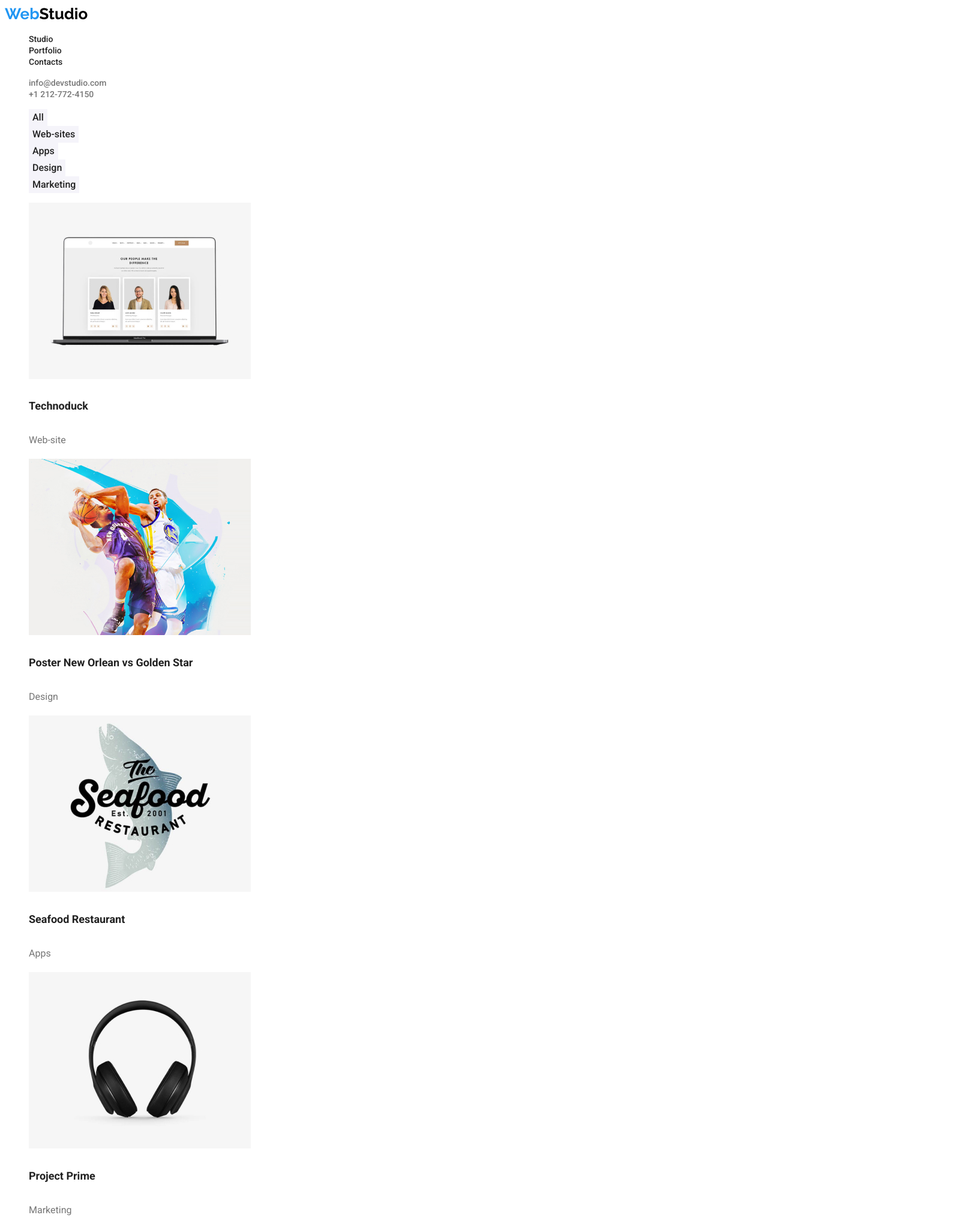
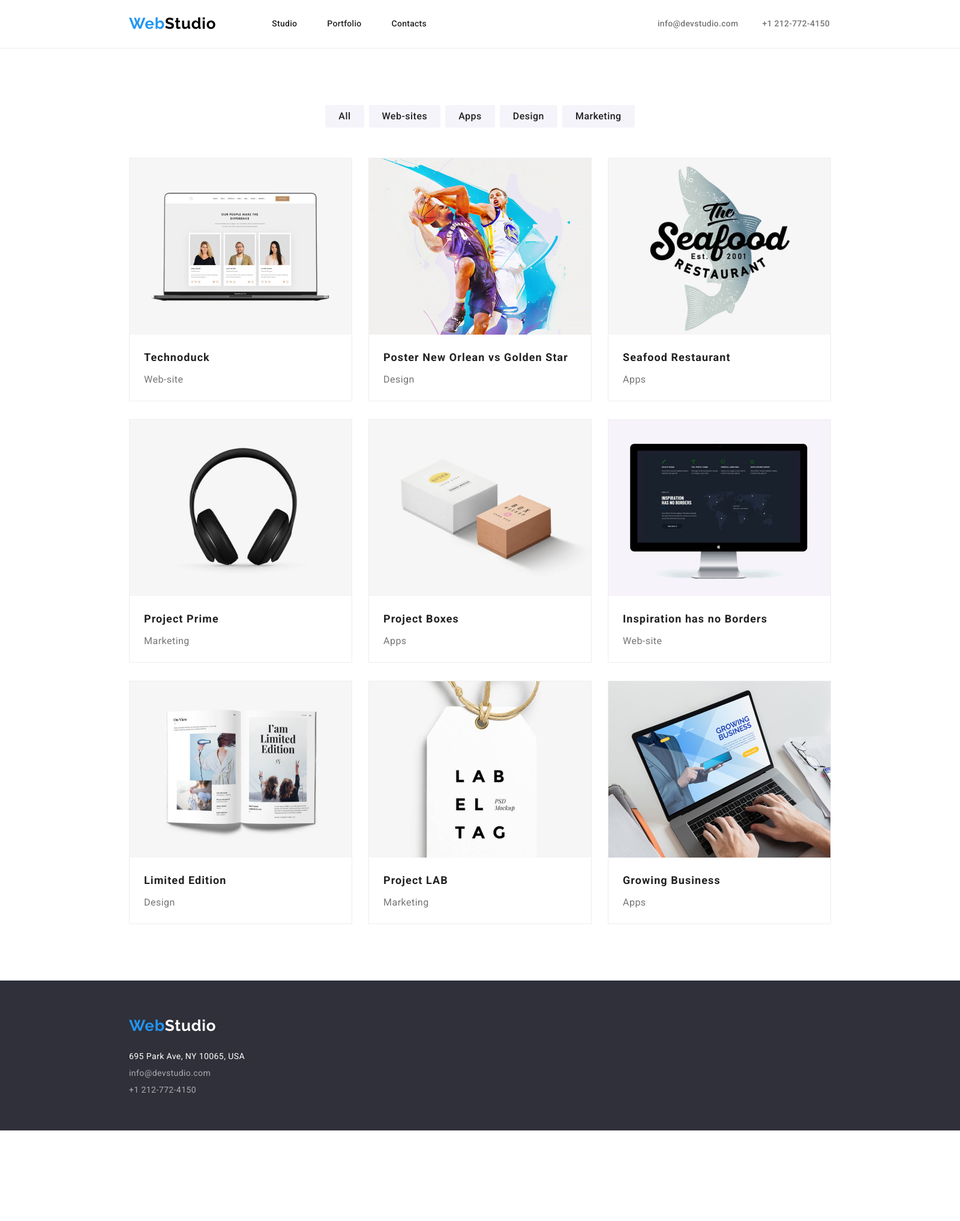
Before and after one commit to RaresDrg/goit-markup-hw-03, a plain HTML site: page portfolio.html in a window 1280 px wide. Shown: the top 2036 px of the page at 60% size, 1600 px wide, since content can reach past the window. After the commit the page ends 1885 px from the top, so only its background shows below. Drawn offline with Linux system fonts and the light colour scheme.

Commit message:
HTML-CSS-module-3-homework
Add: reset and modern normalize styles
Edit classes in index.html and portfolio.html
Edit: stylize those pages: flexbox

```diff
--- /dev/null
+++ b/css/reset.css
@@ -0,0 +1,69 @@
+/*
+  1. Use a more-intuitive box-sizing model.
+*/
+*,
+*::before,
+*::after {
+  box-sizing: border-box;
+}
+/*
+  2. Remove default margin
+*/
+* {
+  margin: 0;
+}
+/*
+  3. Allow percentage-based heights in the application
+*/
+html,
+body {
+  height: 100%;
+}
+/*
+  Typographic tweaks!
+  4. Add accessible line-height
+  5. Improve text rendering
+*/
+body {
+  line-height: 1.5;
+  -webkit-font-smoothing: antialiased;
+}
+/*
+  6. Improve media defaults
+*/
+img,
+picture,
+video,
+canvas,
+svg {
+  display: block;
+  max-width: 100%;
+}
+/*
+  7. Remove built-in form typography styles
+*/
+input,
+button,
+textarea,
+select {
+  font: inherit;
+}
+/*
+  8. Avoid text overflows
+*/
+p,
+h1,
+h2,
+h3,
+h4,
+h5,
+h6 {
+  overflow-wrap: break-word;
+}
+/*
+  9. Create a root stacking context
+*/
+#root,
+#__next {
+  isolation: isolate;
+}
--- a/css/styles.css
+++ b/css/styles.css
@@ -2,7 +2,14 @@
   --main-font-family: "Roboto", sans-serif;
   --main-color: #212121;
   --second-color: #757575;
-  --hover-focus-color: #2196f3;
+  --active-color: #2196f3;
+}
+
+* {
+  margin: 0;
+  padding: 0;
+  box-sizing: border-box;
+  line-height: 0;
 }
 
 body {
@@ -14,18 +21,64 @@ ul {
   list-style-type: none;
 }
 
+.section {
+  padding-top: 94px;
+  padding-bottom: 94px;
+}
+
+.container {
+  width: 1600px;
+  padding-left: 215px;
+  padding-right: 215px;
+}
+
+.active:focus,
+.active:hover {
+  color: var(--active-color);
+}
+
 /* HEADER */
-.company-logo-header {
+.global-header {
+  display: flex;
+  align-items: center;
+  padding-top: 24px;
+  padding-bottom: 25px;
+  border-bottom: 1px solid #ECECEC;
+}
+
+.global-header .company-logo-header {
   font-family: Raleway, sans-serif;
   font-weight: 700;
   font-size: 26px;
   line-height: 1.174;
   text-decoration: none;
   color: #000000;
+  letter-spacing: 0.78px;
 }
 
-.company-logo-header .logo-name-header {
+.global-header .company-logo-header span {
   color: #2196f3;
+}
+
+.global-header .website-navigation {
+  margin-left: 93px;
+  margin-right: 385px;
+}
+
+.global-header .website-navigation ul {
+  display: flex;
+}
+
+.global-header .website-navigation ul li:not(:last-child) {
+  margin-right: 50px;
+}
+
+.global-header .contacts-list-header{
+  display: flex;
+}
+
+.global-header .contacts-list-header li:first-child {
+  margin-right: 40px;
 }
 
 .navigation-link,
@@ -35,77 +88,168 @@ ul {
   line-height: 1.172;
   text-decoration: none;
   color: var(--main-color);
+  letter-spacing: 0.28px;
 }
 
 .contact-link-header {
   color: var(--second-color);
 }
 
-.navigation-link:focus,
-.navigation-link:hover,
-.contact-link-header:focus,
-.contact-link-header:hover,
-.location-link-footer:focus,
-.location-link-footer:hover,
-.contact-link-footer:focus,
-.contact-link-footer:hover {
-  color: var(--hover-focus-color);
+
+/* MAIN: */
+
+/* Hero-section */
+.hero-section {
+  background-color: #2F303A;
+  padding-top: 200px;
+  padding-left: 452px;
+  padding-right: 452px;
+  text-align: center;
 }
 
-/* MAIN: WebStudio */
-.company-motto {
-  background-color: #2f303a;
-}
-
-.company-motto .title {
+.hero-section .hero-header {
   text-transform: uppercase;
   color: #ffffff;
   font-weight: 900;
   font-size: 44px;
   line-height: 1.363;
+  letter-spacing: 2.64px;
   text-align: center;
+  width: 696px;
+  margin-bottom: 30px;
 }
 
-.request-service-button {
+.hero-section .cta-button {
   background-color: #2196f3;
   color: #ffffff;
   font-family: var(--main-font-family);
   font-weight: 700;
   font-size: 16px;
   line-height: 1.875;
+  letter-spacing: 0.96px;
+  width: 200px;
+  padding: 10px 19px;
+  margin-bottom: 200px;
+  border-radius: 4px;
+  border: none;
   cursor: pointer;
-  border: none;
 }
 
-.company-quality-title {
+
+/* Company-description-section (1)+(2) */
+
+/* (1) company-qualities-container (1) */
+.company-qualities-container {
+  margin-bottom: 94px;
+}
+
+.company-qualities-container ul {
+  display: flex;
+}
+
+.company-qualities-container ul li:not(:last-child) {
+  margin-right: 30px;
+}
+
+.company-quality-card {
+  width: 270px;
+}
+
+.company-quality-card .company-quality-card-title {
   text-transform: uppercase;
   font-size: 14px;
   line-height: 1.172;
+  letter-spacing: 0.42px;
+  margin-bottom: 10px;
 }
 
-.company-quality-description {
+.company-quality-card .company-quality-card-description {
   font-size: 14px;
   line-height: 1.714;
+  letter-spacing: 0.42px;
   color: var(--second-color);
 }
 
-.company-services-title,
-.company-employees-title {
+/* (2) company-servicies-container (2) */
+.company-servicies-container {
+  text-align: center;
+}
+
+.company-servicies-container .company-services-header {
   font-size: 36px;
   line-height: 1.172;
+  letter-spacing: 1.08px;
+  margin-bottom: 50px;
 }
 
-.employee-name {
+.company-servicies-container ul {
+  display: flex;
+  justify-content: space-between;
+}
+
+
+/* Company-team-section */
+.comapny-team-section {
+  background-color: #F5F4FA;
+  width: 1600px;
+  text-align: center;
+}
+
+.comapny-team-container .company-team-header {
+  font-size: 36px;
+  line-height: 1.172;
+  letter-spacing: 1.08px;
+  margin-bottom: 50px;
+}
+
+.comapny-team-container ul {
+  display: flex;
+  justify-content: space-between;
+}
+
+.company-employee-card {
+  background-color: #FFFFFF;
+  padding-bottom: 30px;
+  border-bottom-right-radius: 4px;
+  border-bottom-left-radius: 4px;
+}
+
+.company-employee-card .employee-name {
   font-weight: 500;
   line-height: 1.172;
+  letter-spacing: 0.48px;
+  margin-top: 30px;
+  margin-bottom: 10px;
 }
 
-.employee-position {
+.company-employee-card .employee-position {
   color: var(--second-color);
   line-height: 1.172;
+  letter-spacing: 0.48px;
 }
 
-/* MAIN: Portfolio */
+
+/* MAIN - PORTFOLIO: Portfolio-section (1)+(2)  */
+
+/* (1) portfolio-filters (2) */
+.portfolio-section {
+  display: flex;
+  flex-direction: column;
+  align-items: center;
+}
+
+.portfolio-filters ul {
+  display: flex;
+}
+
+.portfolio-filters ul li:not(:last-child) {
+  margin-right: 8px;
+}
+
+.portfolio-filters {
+  margin-bottom: 50px;
+}
+
 .filter-button {
   background-color: #f5f4fa;
   color: var(--main-color);
@@ -113,8 +257,11 @@ ul {
   font-weight: 500;
   font-size: 16px;
   line-height: 1.625;
+  letter-spacing: 0.48px;
   border: none;
   cursor: pointer;
+  border-radius: 4px;
+  padding: 6px 22px;
 }
 
 .filter-button:hover,
@@ -123,40 +270,78 @@ ul {
   background-color: #2196f3;
 }
 
-.project-title {
+/* (2) portfolio-projects (2) */
+.portfolio-projects ul {
+  display: flex;
+  flex-wrap: wrap;
+  justify-content: space-between;
+}
+
+.portfolio-projects ul li:nth-child(-n + 6) {
+  margin-bottom: 30px;
+}
+
+.portfolio-project-card {
+  padding-bottom: 20px;
+  border: 1px solid #EEEEEE;
+}
+
+.portfolio-project-card .portfolio-project-title {
   font-size: 18px;
   line-height: 2;
+  letter-spacing: 1.08px;
+  margin-top: 20px;
+  margin-bottom: 4px;
+  text-align: left;
+  margin-left: 24px;
 }
 
-.project-description {
+.portfolio-project-card .portfolio-project-description {
   line-height: 1.875;
+  letter-spacing: 0.48px;
   color: var(--second-color);
+  text-align: left;
+  margin-left: 24px;
 }
 
+
 /* FOOTER */
-footer {
+.global-footer {
   background-color: #2f303a;
+  padding-top: 60px;
+  padding-bottom: 60px;
+  padding-right: 1154px;
 }
 
-.company-logo-footer {
+.global-footer .company-logo-footer {
   font-family: Raleway, sans-serif;
   font-weight: 700;
   font-size: 26px;
   line-height: 1.174;
   text-decoration: none;
   color: #ffffff;
+  letter-spacing: 0.78px;
 }
 
-.company-logo-footer .logo-name-footer {
+.global-footer .company-logo-footer span {
   color: #2196f3;
 }
 
-.location-link-footer,
-.contact-link-footer {
+.global-footer .company-address {
+  margin-top: 28px;
+}
+
+.global-footer .company-address ul li:not(:last-child) {
+  margin-bottom: 12px;
+}
+
+.company-address ul li .location-link-footer,
+.company-address ul li .contact-link-footer {
   font-weight: 400;
   font-size: 14px;
   text-decoration: none;
   font-style: normal;
+  letter-spacing: 0.42px;
 }
 
 .location-link-footer {
--- a/portfolio.html
+++ b/portfolio.html
@@ -4,52 +4,64 @@
     <meta charset="UTF-8">
     <meta http-equiv="X-UA-Compatible" content="IE=edge">
     <meta name="viewport" content="width=device-width, initial-scale=1.0">
+    <title>Portfolio</title>
+
     <link rel="preconnect" href="https://fonts.googleapis.com">
     <link rel="preconnect" href="https://fonts.gstatic.com" crossorigin>
     <link
       href="https://fonts.googleapis.com/css2?family=Raleway:wght@700&family=Roboto:wght@400;500;700;900&display=swap"
       rel="stylesheet"
     >
+
+    <link rel="stylesheet" href="css/modern-normalize.css">
+    <link rel="stylesheet" href="css/reset.css">
     <link rel="stylesheet" href="css/styles.css">
-    <title>Portfolio</title>
   </head>
 
   <body>
+    <!-- HEADER -->
     <header>
+      <div class="container global-header">
         <a class="company-logo-header" href="index.html">
-        <span class="logo-name-header">Web</span>Studio
+          <span>Web</span>Studio
         </a>
+
         <nav class="website-navigation">
-        <ul class="website-navigation-list">
-          <li class="studio-link">
-            <a class="navigation-link" href="studio.html">Studio</a>
+          <ul>
+            <li>
+              <a class="active navigation-link" href="studio.html">Studio</a>
             </li>
-          <li class="portfolio-link">
-            <a class="navigation-link" href="portfolio.html">Portfolio</a>
+            <li>
+              <a class="active navigation-link" href="portfolio.html">Portfolio</a>
             </li>
-          <li class="contacts-link">
-            <a class="navigation-link" href="contacts.html">Contacts</a>
+            <li>
+              <a class="active navigation-link" href="contacts.html">Contacts</a>
             </li>
           </ul>
         </nav>
+
         <ul class="contacts-list-header">
-        <li class="company-email-header">
-          <a class="contact-link-header" href="mailto:info@devstudio.com"
-            >info@devstudio.com
+          <li>
+            <a class="active contact-link-header" href="mailto:info@devstudio.com">
+              info@devstudio.com
             </a>
           </li>
-        <li class="company-phone-number-header">
-          <a class="contact-link-header" href="tel:+1212-772-4150"
-            >+1 212-772-4150
+          <li>
+            <a class="active contact-link-header" href="tel:+1212-772-4150">
+              +1 212-772-4150
             </a>
           </li>
         </ul>
+      </div>
     </header>
 
+    <!-- MAIN -->
     <main>
-      <section class="portfolio">
+      <!-- Portfolio-section -->
+      <section class="section">
+        <div class="container portfolio-section">
           <div class="portfolio-filters">
-          <ul class="portfolio-filters-list">
+            <ul>
               <li>
                 <button class="filter-button" type="button">All</button>
               </li>
@@ -68,156 +80,152 @@
             </ul>
           </div>
 
-        <div class="projects">
-          <ul class="projects-list">
+          <div class="portfolio-projects">
+            <ul>
               <li>
-              <div class="project-card">
+                <div class="portfolio-project-card">
                   <img
-                  class="project-image"
                     src="images/porfolio-projects/technoduck.jpg"
                     alt="Technoduck is a web-site"
                     width="370"
                   >
-                <h4 class="project-title">Technoduck</h4>
-                <p class="project-description">Web-site</p>
+                  <h4 class="portfolio-project-title">Technoduck</h4>
+                  <p class="portfolio-project-description">Web-site</p>
                 </div>
               </li>
 
               <li>
-              <div class="project-card">
+                <div class="portfolio-project-card">
                   <img
-                  class="project-image"
                     src="images/porfolio-projects/poster_new_orlean_vs_golden_star.jpg"
                     alt="Poster New Orlean vs Golden Star"
                     width="370"
                   >
-                <h4 class="project-title">Poster New Orlean vs Golden Star</h4>
-                <p class="project-description">Design</p>
+                  <h4 class="portfolio-project-title">Poster New Orlean vs Golden Star</h4>
+                  <p class="portfolio-project-description">Design</p>
                 </div>
               </li>
 
               <li>
-              <div class="project-card">
+                <div class="portfolio-project-card">
                   <img
-                  class="project-image"
                     src="images/porfolio-projects/seafood_restaurant.jpg"
                     alt="Seafood Restaurant is an app"
                     width="370"
                   >
-                <h4 class="project-title">Seafood Restaurant</h4>
-                <p class="project-description">Apps</p>
+                  <h4 class="portfolio-project-title">Seafood Restaurant</h4>
+                  <p class="portfolio-project-description">Apps</p>
                 </div>
               </li>
 
               <li>
-              <div class="project-card">
+                <div class="portfolio-project-card">
                   <img
-                  class="project-image"
                     src="images/porfolio-projects/project_prime.jpg"
                     alt="Project Prime is a marketing service provided"
                     width="370"
                   >
-                <h4 class="project-title">Project Prime</h4>
-                <p class="project-description">Marketing</p>
+                  <h4 class="portfolio-project-title">Project Prime</h4>
+                  <p class="portfolio-project-description">Marketing</p>
                 </div>
               </li>
 
               <li>
-              <div class="project-card">
+                <div class="portfolio-project-card">
                   <img
-                  class="project-image"
                     src="images/porfolio-projects/project_boxes.jpg"
                     alt="Project Boxes is an ap"
                     width="370"
                   >
-                <h4 class="project-title">Project Boxes</h4>
-                <p class="project-description">Apps</p>
+                  <h4 class="portfolio-project-title">Project Boxes</h4>
+                  <p class="portfolio-project-description">Apps</p>
                 </div>
               </li>
 
               <li>
-              <div class="project-card">
+                <div class="portfolio-project-card">
                   <img
-                  class="project-image"
                     src="images/porfolio-projects/inspiration_has_no_borders.jpg"
                     alt="Inspiration has no Borders is a web-site"
                     width="370"
                   >
-                <h4 class="project-title">Inspiration has no Borders</h4>
-                <p class="project-description">Web-site</p>
+                  <h4 class="portfolio-project-title">Inspiration has no Borders</h4>
+                  <p class="portfolio-project-description">Web-site</p>
                 </div>
               </li>
 
               <li>
-              <div class="project-card">
+                <div class="portfolio-project-card">
                   <img
-                  class="project-image"
                     src="images/porfolio-projects/limited_edition.jpg"
                     alt="Limited Edition is a design"
                     width="370"
                   >
-                <h4 class="project-title">Limited Edition</h4>
-                <p class="project-description">Design</p>
+                  <h4 class="portfolio-project-title">Limited Edition</h4>
+                  <p class="portfolio-project-description">Design</p>
                 </div>
               </li>
 
               <li>
-              <div class="project-card">
+                <div class="portfolio-project-card">
                   <img
-                  class="project-image"
                     src="images/porfolio-projects/project_lab.jpg"
                     alt="Project LAB is a marketing service provided"
                     width="370"
                   >
-                <h4 class="project-title">Project LAB</h4>
-                <p class="project-description">Marketing</p>
+                  <h4 class="portfolio-project-title">Project LAB</h4>
+                  <p class="portfolio-project-description">Marketing</p>
                 </div>
               </li>
 
               <li>
-              <div class="project-card">
+                <div class="portfolio-project-card">
                   <img
-                  class="project-image"
                     src="images/porfolio-projects/growing_business.jpg"
                     alt="Growing Business is an app"
                     width="370"
                   >
-                <h4 class="project-title">Growing Business</h4>
-                <p class="project-description">Apps</p>
+                  <h4 class="portfolio-project-title">Growing Business</h4>
+                  <p class="portfolio-project-description">Apps</p>
                 </div>
               </li>
             </ul>
           </div>
+
+        </div>
       </section>
     </main>
 
+    <!-- FOOTER -->
     <footer>
+      <div class="container global-footer">
         <a class="company-logo-footer" href="index.html">
-        <span class="logo-name-footer">Web</span>Studio
+          <span>Web</span>Studio
         </a>
         <address class="company-address">
-        <ul class="contacts-list-footer">
-          <li class="company-location">
+          <ul>
+            <li>
               <a
-              class="location-link-footer"
+                class="active location-link-footer"
                 href="https://goo.gl/maps/exF3Ppo8LG7MDVbv6"
                 rel="noopener noreferrer nofollow"
                 target="_blank"
                 >695 Park Ave, NY 10065, USA
               </a>
             </li>
-          <li class="company-email-footer">
-            <a class="contact-link-footer" href="mailto:info@devstudio.com"
+            <li>
+              <a class="active contact-link-footer" href="mailto:info@devstudio.com"
                 >info@devstudio.com
               </a>
             </li>
-          <li class="company-phone-number-footer">
-            <a class="contact-link-footer" href="tel:+1212-772-4150"
+            <li>
+              <a class="active contact-link-footer" href="tel:+1212-772-4150"
                 >+1 212-772-4150
               </a>
             </li>
           </ul>
         </address>
+      </div>
     </footer>
   </body>
 </html>
```
Also changed, not shown: index.html (+63 -52 lines). Lines whose indentation alone changed are shown as unchanged.
